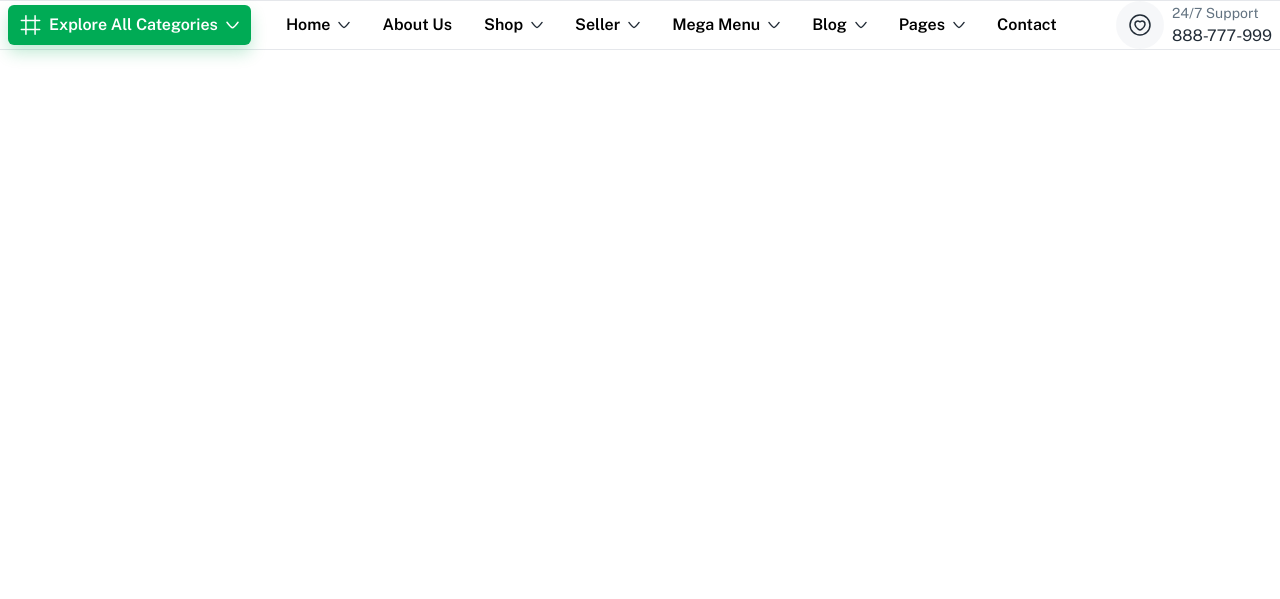
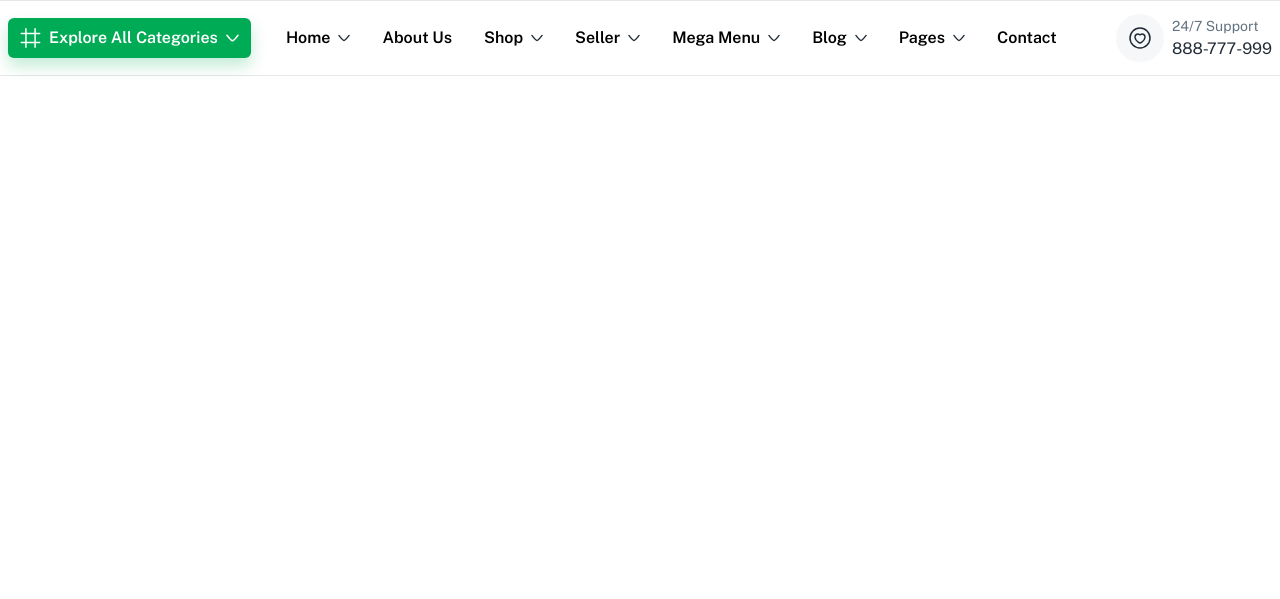
Before and after one commit to mdsajalali/inimal, a website: page index.html in a window 1280 px wide. Shown: the part 201-800 px from the top of the page. Drawn offline with nearby package versions, Linux system fonts and the light colour scheme.

Commit message:
fixed: nav responsive

```diff
--- a/index.html
+++ b/index.html
@@ -218,6 +218,7 @@
     <!-- header code end here -->
 
     <!-- nav items start here -->
+    <section>
       <div class="wrapper py-3 flex items-center justify-between lg:hidden">
         <img src="./images/header/logo.svg" alt="Logo" class="h-8" />
         <button id="menuToggle" class="text-white bg-primary p-2 rounded-md">
@@ -270,8 +271,9 @@
       </div>
 
       <hr class="hidden xl:block" />
+
       <nav
-      class="wrapper flex items-center justify-between py-[13px] hidden lg:flex"
+        class="wrapper flex items-center justify-between !py-[13px] hidden lg:flex"
       >
         <div
           class="bg-primary shadow-green-custom xl:flex hidden items-center gap-2 py-2 px-3 rounded-md cursor-pointer"
@@ -466,6 +468,7 @@
         </div>
       </nav>
       <hr class="hidden xl:block" />
+    </section>
     <!-- nav items end here -->
 
     <!-- hero section start here -->
```
Also changed, not shown: dist/output.css. Lines whose indentation alone changed are shown as unchanged.
